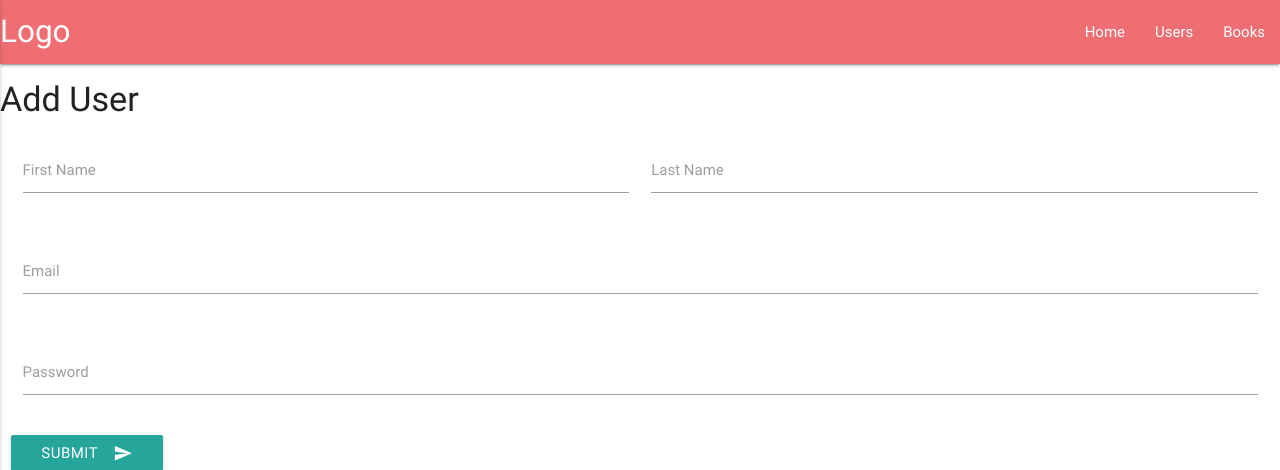
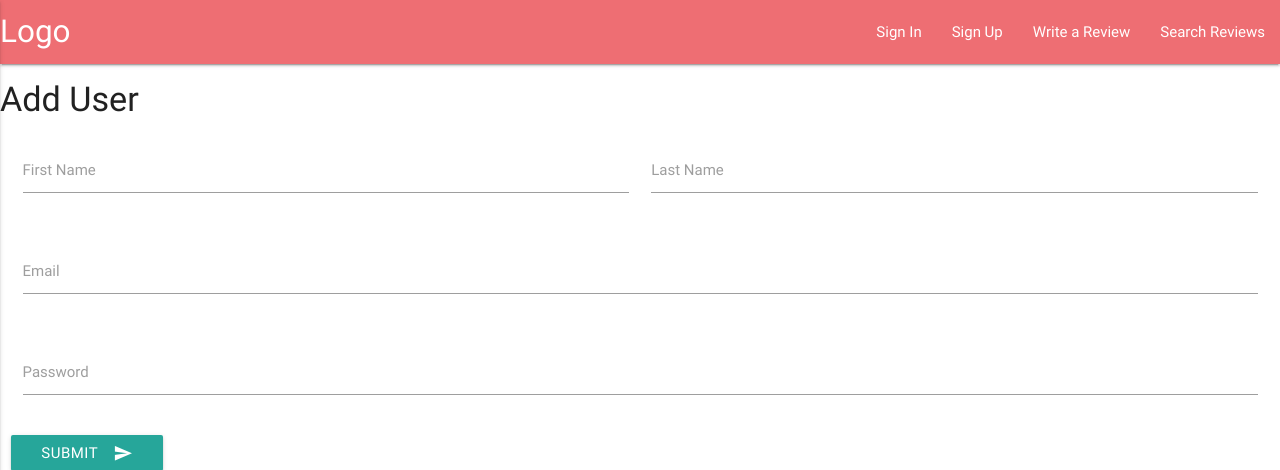
Before and after one commit to amosborn/milestone-project-3, a Flask app: page /add_user in a window 1280 px wide. Shown: the top 470 px of the page. Run offline with Flask 2, Linux system fonts and the light colour scheme; some libraries are stand-ins or nearby versions.

Commit message:
Amended wording of navbar links, added link for index.html

```diff
--- a/templates/base.html
+++ b/templates/base.html
@@ -12,19 +12,21 @@
     <header>
        <nav>
             <div class="nav-wrapper">
-                <a href="#" class="brand-logo">Logo</a>
+                <a href="{{ url_for('index') }}" class="brand-logo">Logo</a>
                 <a href="#" data-activates="mobile-demo" class="button-collapse sidenav sidenav-trigger"><i class="material-icons">menu</i></a>
                 <ul id="nav-mobile" class="right hide-on-med-and-down">
-                    <li><a href="#">Home</a></li>
-                    <li><a href="#">Users</a></li>
-                    <li><a href="#">Books</a></li>
+                    <li><a href="{{ url_for('index') }}">Sign In</a></li>
+                    <li><a href="{{ url_for('add_user') }}">Sign Up</a></li>
+                    <li><a href="{{ url_for('add_review') }}">Write a Review</a></li>
+                    <li><a href="">Search Reviews</a></li>
                 </ul>
             </div>
         </nav>
         <ul class="side-nav" id="mobile-demo">
-            <li><a href="#">Home</a></li>
-            <li><a href="#">Users</a></li>
-            <li><a href="#">Books</a></li>
+            <li><a href="{{url_for('index') }}">Sign In</a></li>
+            <li><a href="{{ url_for('add_user') }}">Sign Up</a></li>
+            <li><a href="{{ url_for('add_review') }}">Write Review</a></li>
+            <li><a href="">Search</a></li>
         </ul>
     </header>
 
```
